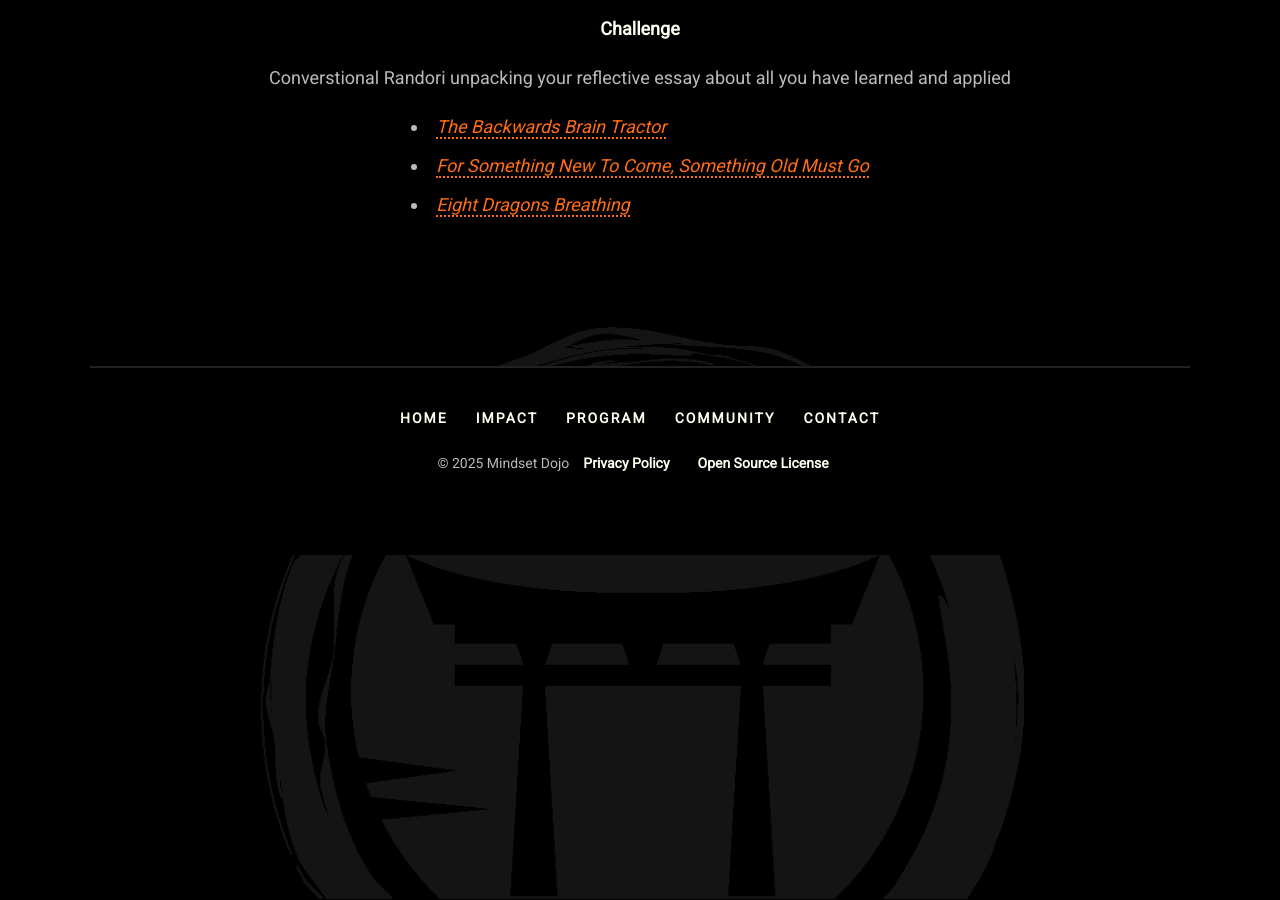
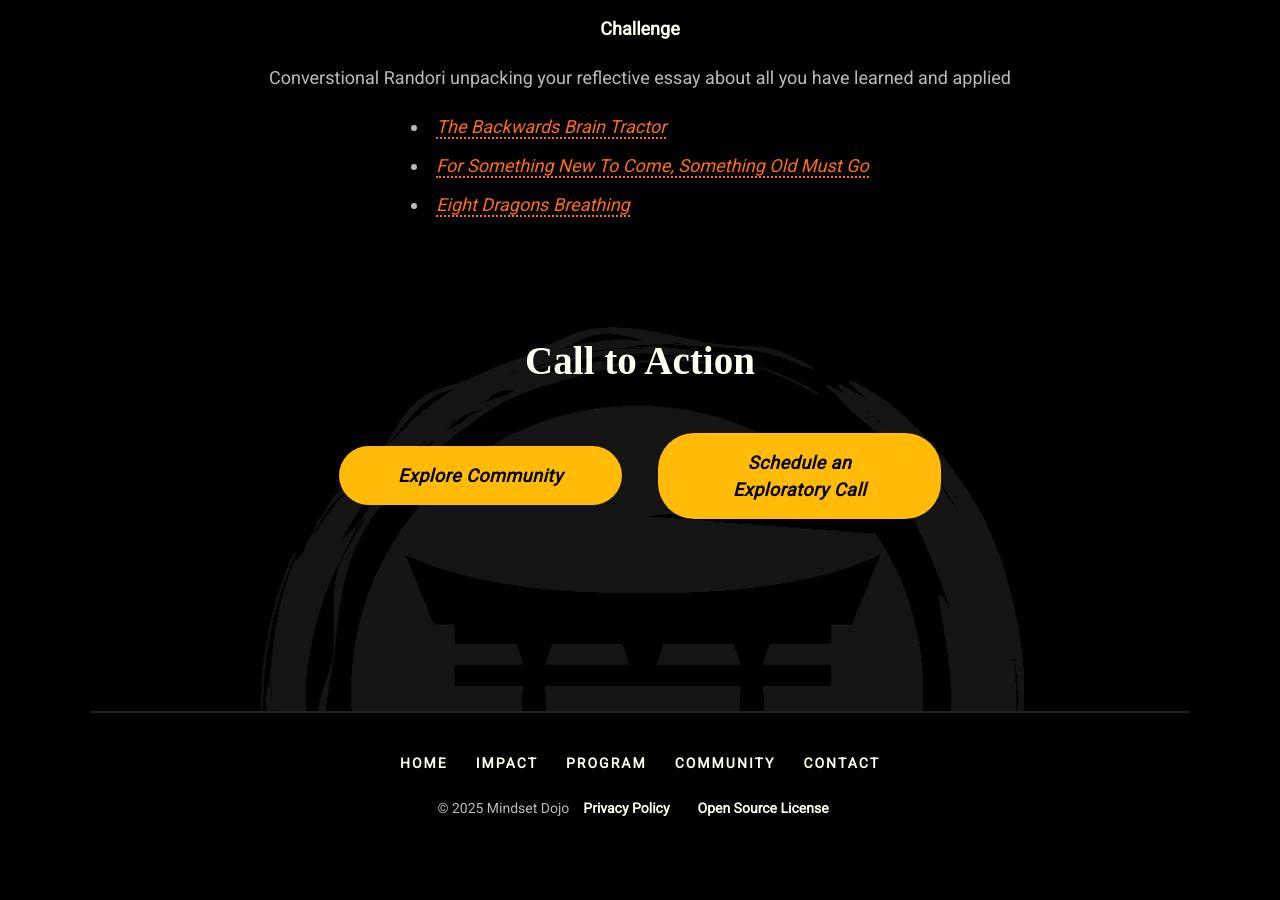
Before and after one commit to mindset-dojo/mindset-dojo.github.io, a Jekyll site: the page built from program.md, in a window 1280 px wide and 900 px high, scrolled down 4950 px. Built offline with Jekyll 4.4.1, drawn with Linux system fonts in a browser that asks for light colours; some web fonts are replaced.

Commit message:
Add a Call to Action section at the bottom of program.md with two buttons: one to "Explore Community" and one to "Schedule an Exploratory Call".

```diff
--- a/program.md
+++ b/program.md
@@ -61,3 +61,10 @@ css_id: program
       </ul>
   {% endfor %}
 </section>
+
+<section>
+<h2>Call to Action</h2>
+<div class="md-cta-group">
+    <a href="./community">Explore Community</a><a href="{{site.connect_url}}" target="_blank">Schedule an Exploratory Call</a>
+</div>
+</section>
```
